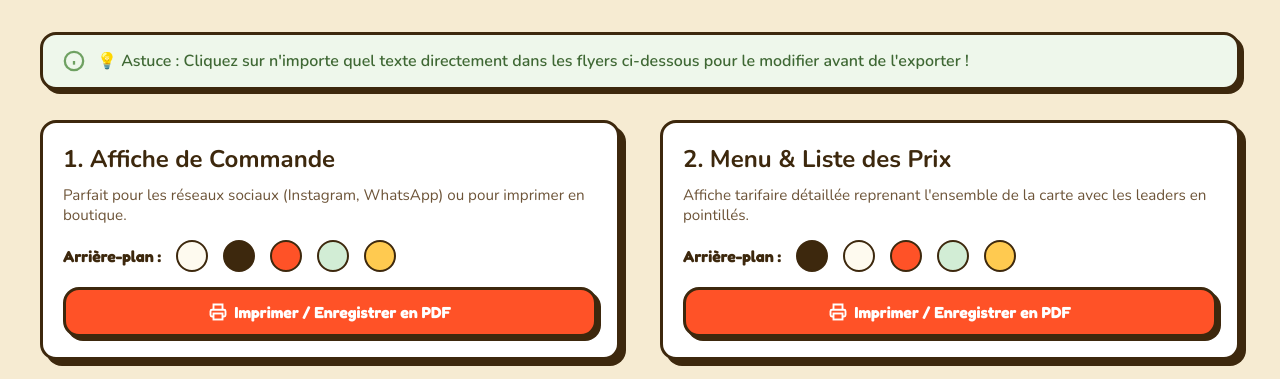
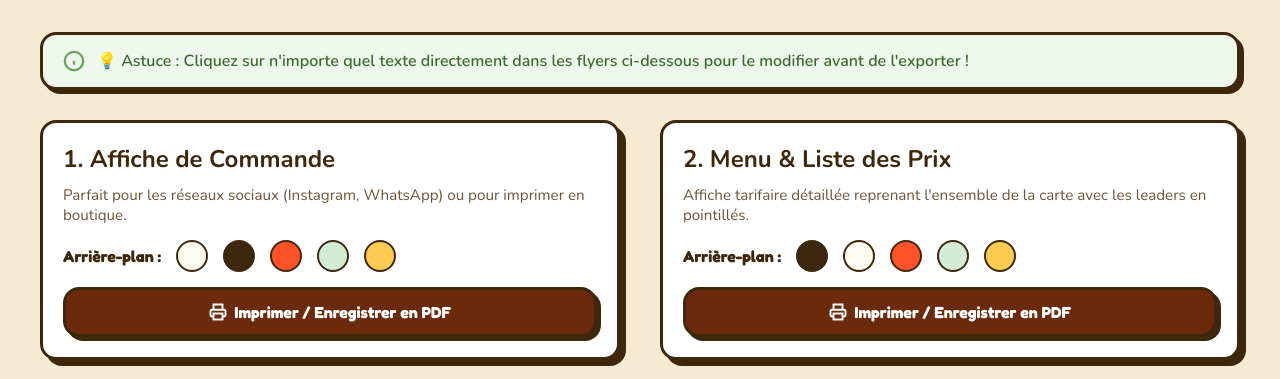
Before and after one commit to Talesman-index/Shuukies, a plain HTML site: page flyers.html in a window 1280 px wide. Shown: the part 188-567 px from the top of the page. Drawn offline with nearby package versions, Linux system fonts and the light colour scheme.

Commit message:
style: update primary color to rich warm chocolate brown #6b2a0c

```diff
--- a/flyers.html
+++ b/flyers.html
@@ -15,7 +15,7 @@
         :root {
             --color-bg: #fefaef;         /* Cream background */
             --color-text: #3d280d;       /* Rich dark chocolate */
-            --color-primary: #ff5227;    /* Vibrant orange-red */
+            --color-primary: #6b2a0c;    /* Rich warm chocolate brown */
             --color-secondary: #ffca50;  /* Warm golden yellow */
             --color-success: #6fa162;    /* Soft mint green */
             --color-white: #ffffff;
--- a/styles.css
+++ b/styles.css
@@ -10,7 +10,7 @@
     /* Color Palette */
     --color-bg: #fefaef;         /* Cream background */
     --color-text: #3d280d;       /* Rich dark chocolate */
-    --color-primary: #ff5227;    /* Vibrant orange-red */
+    --color-primary: #6b2a0c;    /* Rich warm chocolate brown */
     --color-secondary: #ffca50;  /* Warm golden yellow */
     --color-success: #6fa162;    /* Soft mint green */
     --color-white: #ffffff;
```
